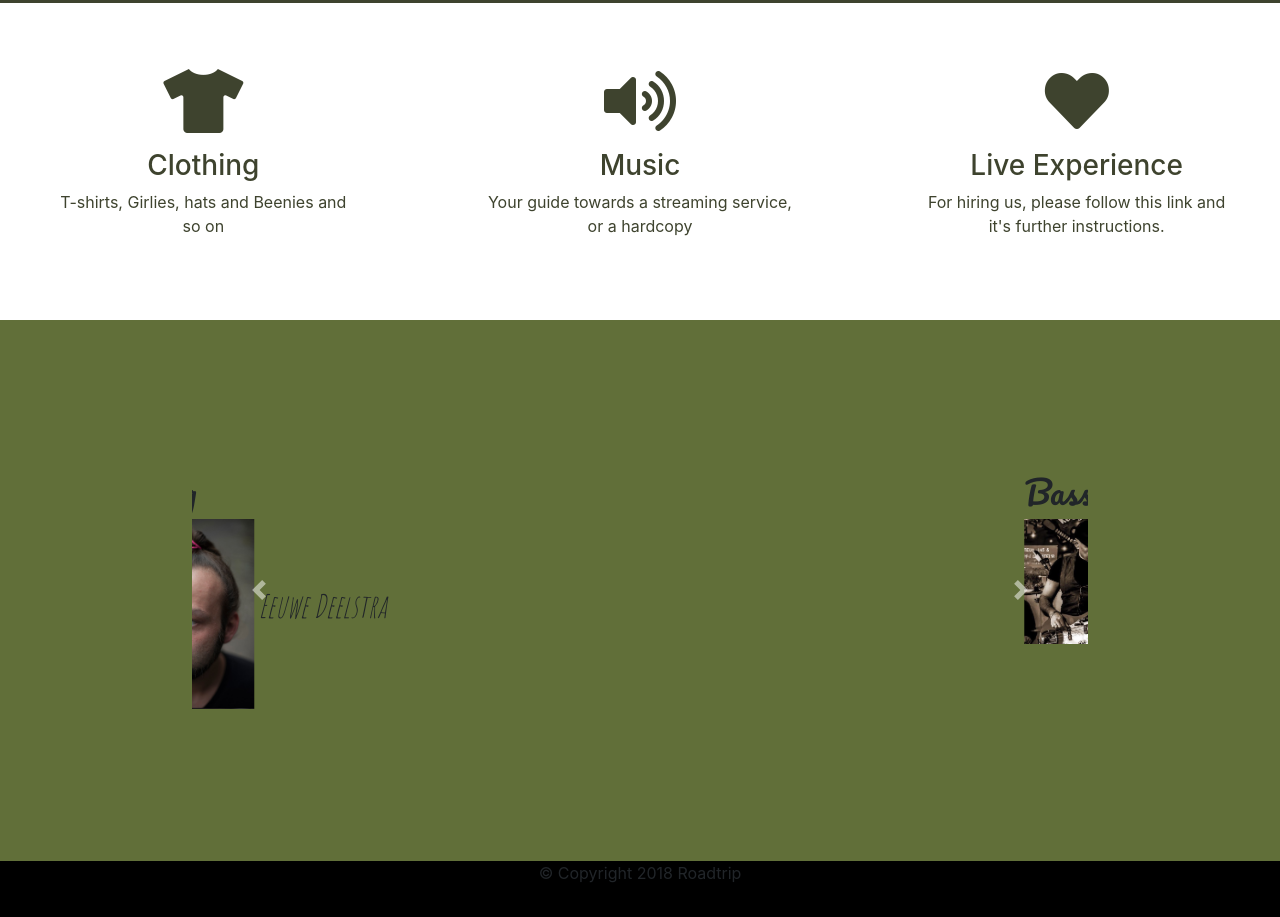
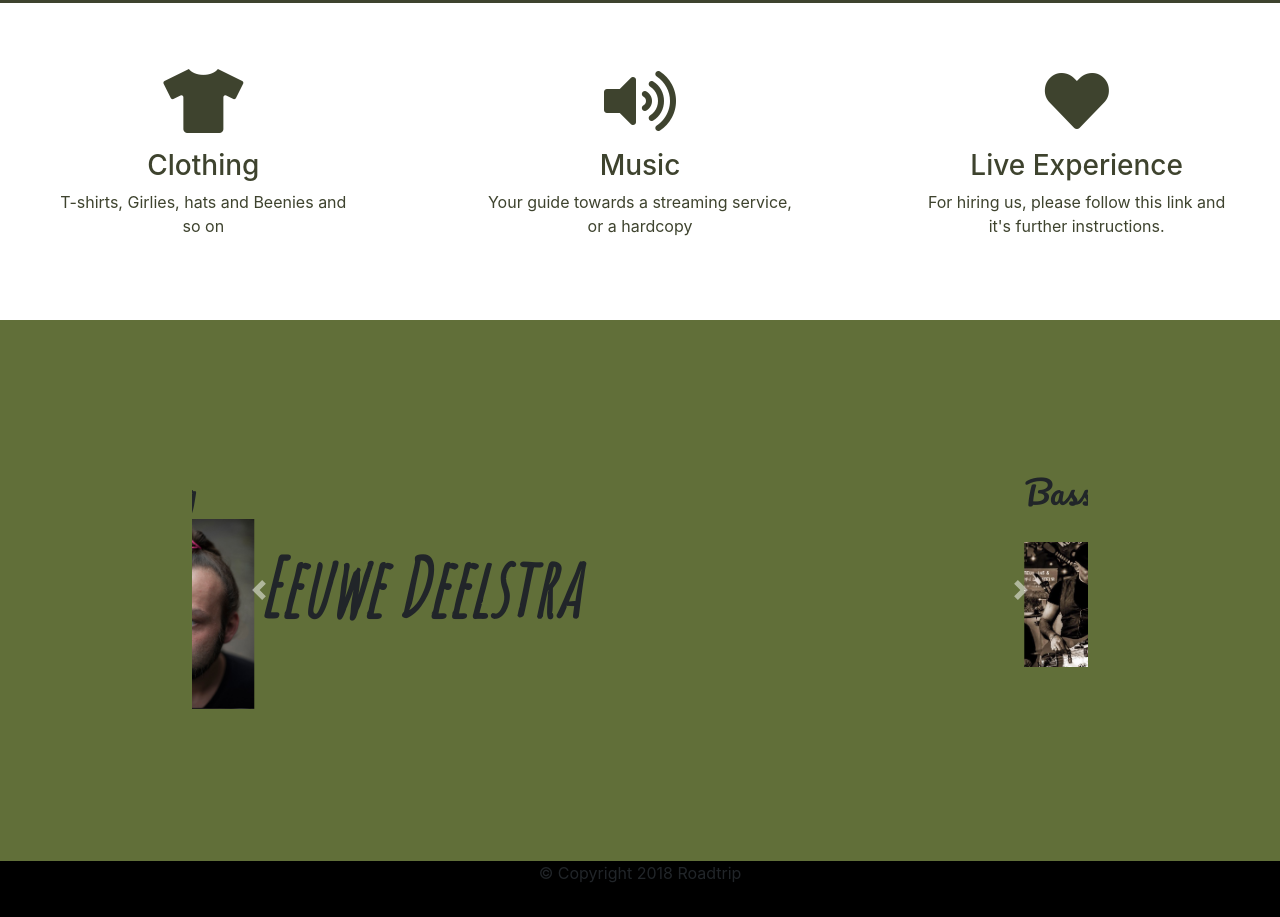
Before and after one commit to Muriander/Roadtrip, a plain HTML site: page index.html in a window 1280 px wide. Shown: the part 464-1381 px from the top of the page. Drawn offline with nearby package versions, Linux system fonts and the light colour scheme.

Commit message:
Add files via upload

```diff
--- a/css/styles.css
+++ b/css/styles.css
@@ -71,7 +71,8 @@ margin-bottom: 1rem;
 
 .naming {
   font-family: 'Amatic SC', cursive;
-  font-size: 2rem;
+  font-weight: 900;
+  font-size: 5rem;
 }
 #footer {
   text-align: center;
```
